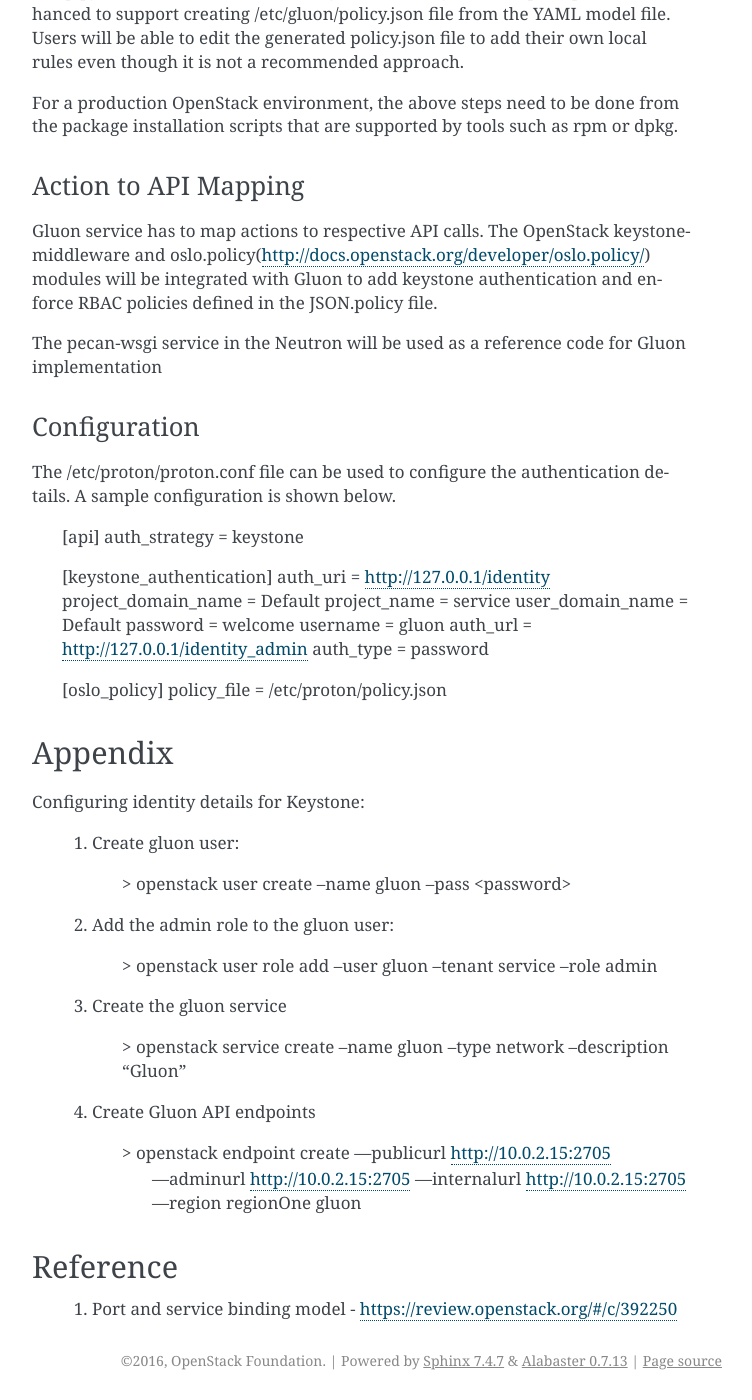
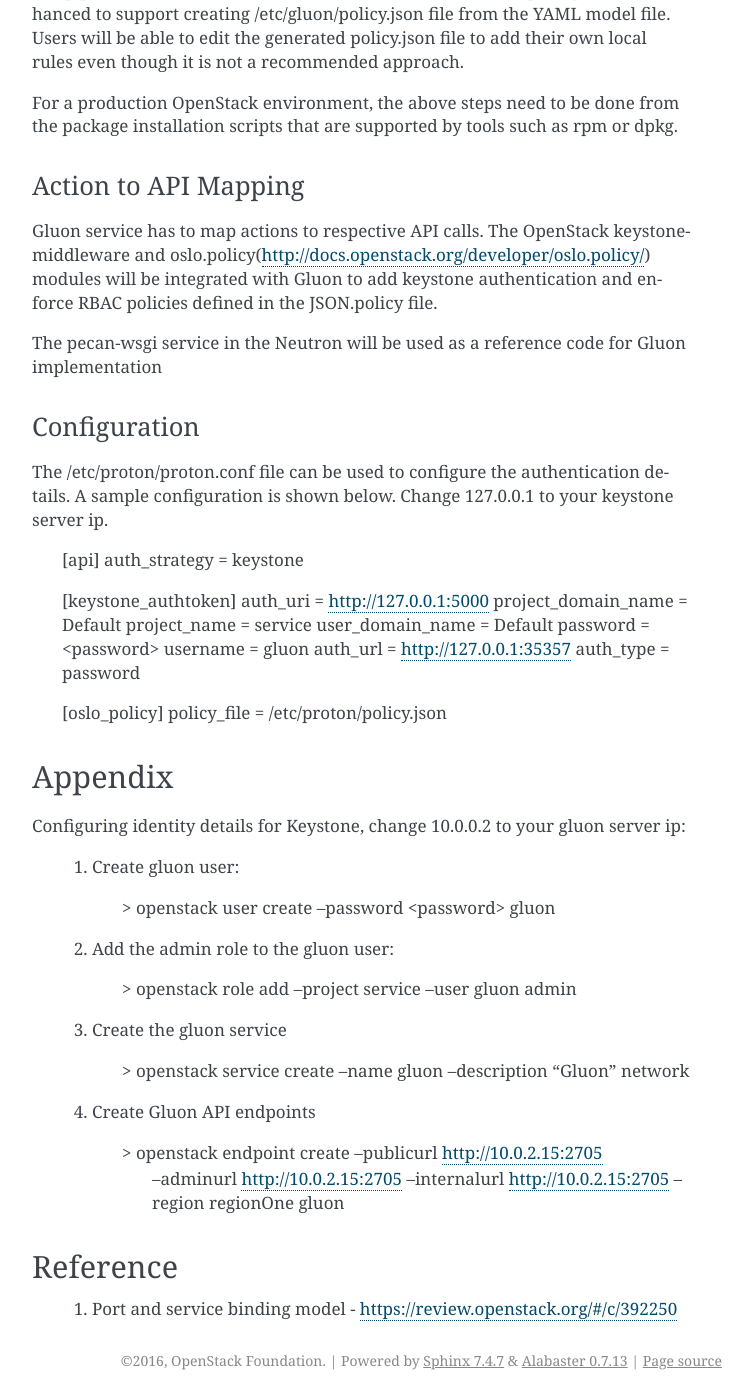
Before and after one commit to openstack-archive/gluon, a Sphinx documentation site: the page built from doc/source/devref/gluon-auth.rst, in a window 1280 px wide and 1400 px high, scrolled down 3660 px. Shown: the whole window, without its empty margins (388-1140 px from the left). Built offline with Sphinx 7.4.7, drawn with Linux system fonts in a browser that asks for light colours; pages that are not in the unit, such as notebooks, are missing from menus.

Commit message:
Fix incorrect commands adding Gluon service to Keystone
The commands in appendix of gluon-auth.rst are not right and
cause errors when running in terminal. The changes reference
ocata doc:
https://docs.openstack.org/ocata/install-guide-obs/neutron-controller-install.html

Change-Id: If7a703add8d378dc9184f50dcc6dea56e69b3876
Closes-Bug: #1698245

```diff
--- a/doc/source/devref/gluon-auth.rst
+++ b/doc/source/devref/gluon-auth.rst
@@ -187,19 +187,19 @@
 Configuration
 ~~~~~~~~~~~~~
 The /etc/proton/proton.conf file can be used to configure the authentication details. A sample
-configuration is shown below.
+configuration is shown below. Change 127.0.0.1 to your keystone server ip.
 
 	[api]
 	auth_strategy = keystone
 
-	[keystone_authentication]
-	auth_uri = http://127.0.0.1/identity
+	[keystone_authtoken]
+	auth_uri = http://127.0.0.1:5000
 	project_domain_name = Default
 	project_name = service
 	user_domain_name = Default
-	password = welcome
+	password = <password>
 	username = gluon
-	auth_url = http://127.0.0.1/identity_admin
+	auth_url = http://127.0.0.1:35357
 	auth_type = password
 
 	[oslo_policy]
@@ -207,25 +207,25 @@
 
 Appendix
 --------
-Configuring identity details for Keystone:
+Configuring identity details for Keystone, change 10.0.0.2 to your gluon server ip:
 
     1. Create gluon user:
 
-        > openstack user create --name gluon --pass <password>
+        > openstack user create --password <password> gluon
 
     2. Add the admin role to the gluon user:
 
-        > openstack user role add --user gluon --tenant service --role admin
+        > openstack role add --project service --user gluon admin
 
     3. Create the gluon service
 
-        > openstack service create --name gluon --type network --description "Gluon"
+        > openstack service create --name gluon --description "Gluon" network
 
     4. Create Gluon API endpoints
 
-        > openstack endpoint create —publicurl http://10.0.2.15:2705  \
-            —adminurl http://10.0.2.15:2705 —internalurl http://10.0.2.15:2705 \
-            —region regionOne gluon
+        > openstack endpoint create --publicurl http://10.0.2.15:2705  \
+            --adminurl http://10.0.2.15:2705 --internalurl http://10.0.2.15:2705 \
+            --region regionOne gluon
 
 Reference
 ---------
```
